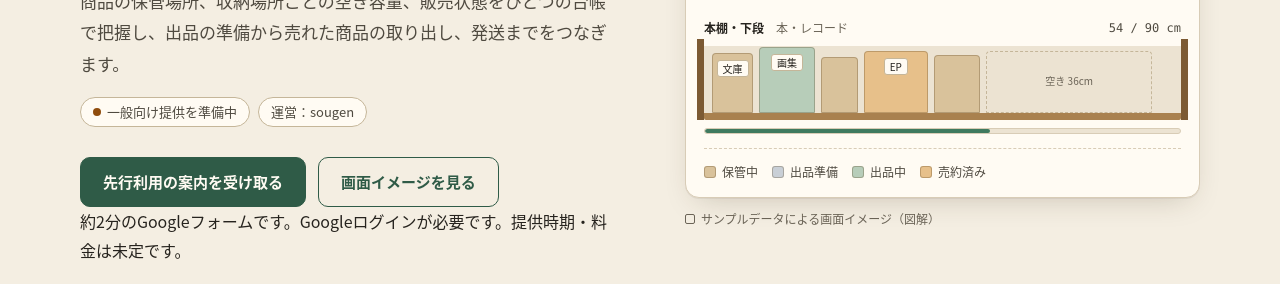
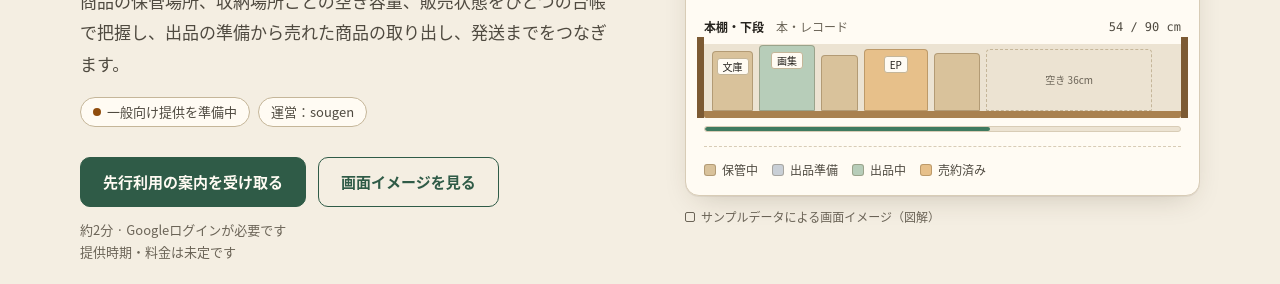
Before and after one commit to sougendev/sougen.dev, a plain HTML site: page tanamaru/index.html in a window 1280 px wide. Shown: the part 516-800 px from the top of the page. Drawn offline with Linux system fonts and the light colour scheme.

Commit message:
Align early-access notes with landing page typography

```diff
--- a/tanamaru/index.html
+++ b/tanamaru/index.html
@@ -143,6 +143,10 @@ ul, ol { margin: 0; padding: 0; }
 .btn-ghost { color: var(--green); background: transparent; }
 .btn-ghost:hover { background: var(--green-soft); text-decoration: none; }
 .btn svg { width: 16px; height: 16px; }
+.signup-note { margin-top: 12px; font-size: .8125rem; line-height: 1.7; color: var(--ink-3); max-width: 38em; }
+.status-aside .actions { margin-top: 22px; }
+.status-aside .signup-note { color: var(--ink-3); }
+.status-aside .signup-note + .small { margin-top: 22px; padding-top: 18px; border-top: 1px solid var(--line); }
 
 /* shelf illustration */
 .shelf-figure { margin: 0; }
@@ -467,7 +471,7 @@ section { scroll-margin-top: 16px; }
           <a class="btn btn-primary" href="https://forms.gle/iJ1KHRNdXM4jh2sM6">先行利用の案内を受け取る</a>
           <a class="btn btn-ghost" href="#preview">画面イメージを見る</a>
         </div>
-        <p class="small">約2分のGoogleフォームです。Googleログインが必要です。提供時期・料金は未定です。</p>
+        <p class="signup-note">約2分 · Googleログインが必要です<br>提供時期・料金は未定です</p>
       </div>
 
       <figure class="shelf-figure">
@@ -806,7 +810,7 @@ section { scroll-margin-top: 16px; }
           <p>このページは、タナマルがどのような道具を目指しているかを紹介するものです。現時点では、どなたでも登録して使える状態ではありません。</p>
           <p>先行利用に興味のある方は、販売先や在庫管理で困っていることを教えてください。準備が整ったら、メールでお知らせします。</p>
           <div class="actions"><a class="btn btn-primary" href="https://forms.gle/iJ1KHRNdXM4jh2sM6">先行利用の案内を受け取る</a></div>
-          <p class="small">約2分・Googleログインが必要です。登録は購入や利用を約束するものではありません。</p>
+          <p class="signup-note">約2分 · Googleログインが必要です<br>登録は購入や利用を約束するものではありません</p>
           <p class="small">ページ内に登場するサービス名は各社の商標です。タナマルは、それらのサービスの運営会社や Anthropic と提携しているものではありません。</p>
         </div>
       </div>
```
